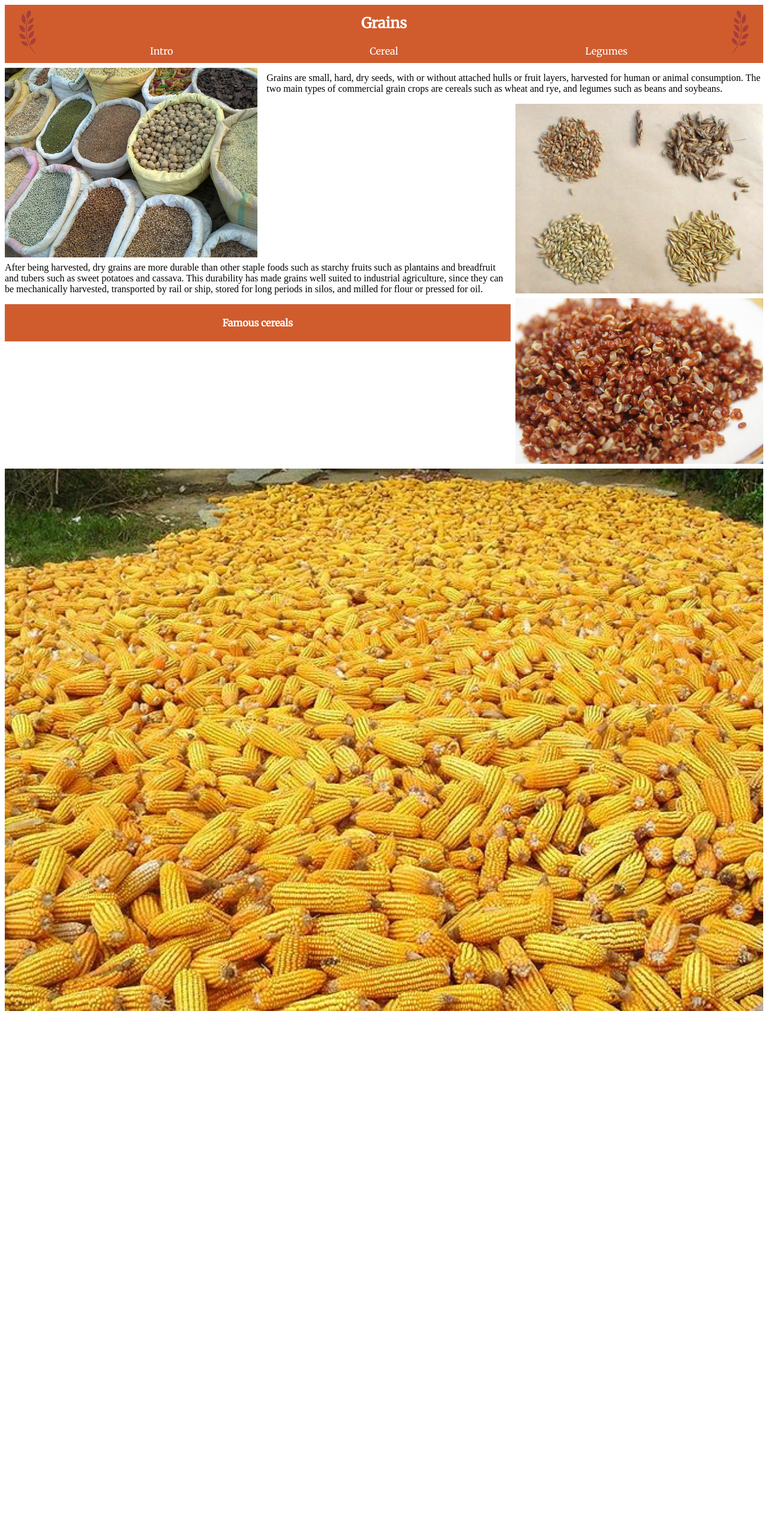
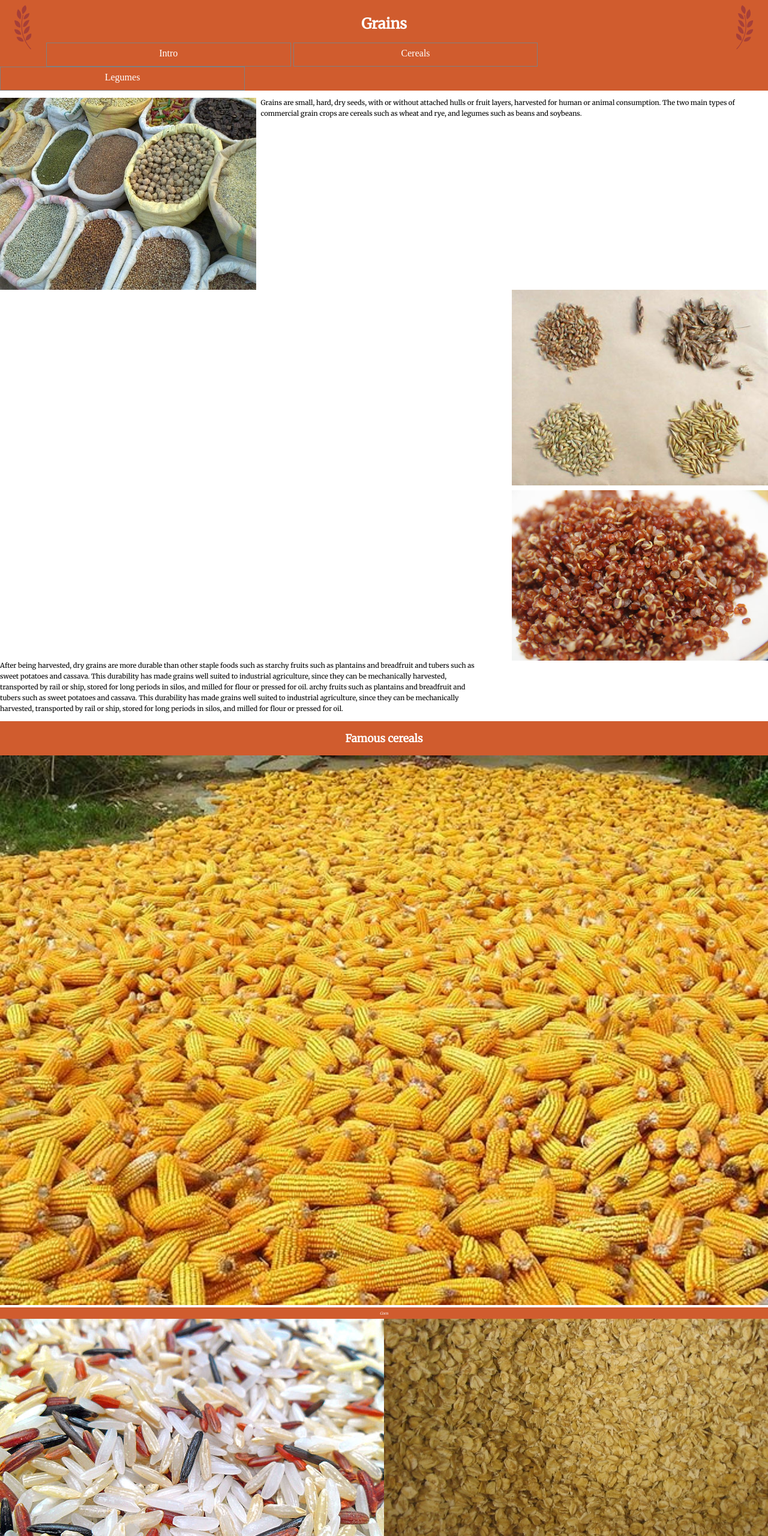
Before and after one commit to zhimmat/dsn1674-assignment-5, a plain HTML site: page Index.html in a window 1280 px wide. Shown: the top 2560 px of the page at 60% size. Before the commit the page ends 1697 px from the top, so only its background shows below. Drawn offline with Linux system fonts and the light colour scheme.

Commit message:
added new images, worked on their padding and text

```diff
--- a/Index.html
+++ b/Index.html
@@ -2,11 +2,12 @@
 <html lang="en-ca">
 <head>
   <meta charset="utf-8">
-  <title>dsn1674-assignment-5</title>
+  <title>Grains</title>
   <meta name="viewport" content="width=device-width, initial-scale=1">
   <link href="css/main.css" rel="stylesheet">
   <link href='http://fonts.googleapis.com/css?family=Merriweather' rel='stylesheet' type='text/css'>
 </head>
+
 <body>
 
   <header>
@@ -19,22 +20,70 @@
   <nav>
     <ol>
       <li> <a href="#">Intro</a></li>
-      <li> <a href="#">Cereal</a></li>
+      <li> <a href="#">Cereals</a></li>
       <li> <a href="#">Legumes</a></li>
     </ol>
   </nav>
 </header>
 
-  <img class="grains" src="images/grains.jpg" alt="">
+  <img class="grains"src="images/grains.jpg" alt="gain some grains">
 
-  <p>Grains are small, hard, dry seeds, with or without attached hulls or fruit layers, harvested for human or animal consumption. The two main types of commercial grain crops are cereals such as wheat and rye, and legumes such as beans and soybeans.</p>
 
-  <img class="cereals" src="images/cereals.jpg" alt="">
-  <img class="quinoa" src="images/quinoa.jpg" alt="">
+<p>Grains are small, hard, dry seeds, with or without attached hulls or fruit layers, harvested for human or animal consumption. The two main types of commercial grain crops are cereals such as wheat and rye, and legumes such as beans and soybeans.
 
-  <p class="p2">After being harvested, dry grains are more durable than other staple foods such as starchy fruits such as plantains and breadfruit and tubers such as sweet potatoes and cassava. This durability has made grains well suited to industrial agriculture, since they can be mechanically harvested, transported by rail or ship, stored for long periods in silos, and milled for flour or pressed for oil.</p>
 
-  <div>
-      <h2>Famous cereals</h2>
-  </div>
-  <img class="corn" src="images/corn.jpg" alt="">
+<div>
+  <main>
+  <img class='cereal' src="images/cereals.jpg" alt="cereal">
+</main>
+
+<main>
+  <img class="quinoa" src="images/quinoa.jpg" alt="quinoa">
+</main>
+</div>
+
+<p class="p2">After being harvested, dry grains are more durable than other staple foods such as starchy fruits such as plantains and breadfruit and tubers such as sweet potatoes and cassava. This durability has made grains well suited to industrial agriculture, since they can be mechanically harvested, transported by rail or ship, stored for long periods in silos, and milled for flour or pressed for oil.
+archy fruits such as plantains and breadfruit and tubers such as sweet potatoes and cassava. This durability has made grains well suited to industrial agriculture, since they can be mechanically harvested, transported by rail or ship, stored for long periods in silos, and milled for flour or pressed for oil.
+</p>
+
+<h2>Famous cereals</h2>
+
+<div>
+  <main>
+  <figure>
+    <img class='corn' src="images/corn.jpg" alt="corn">
+    <figcaption>Corn</figcaption>
+  </figure>
+  </main>
+
+  <aside>
+    <figure>
+      <img class='Rice' src="images/rice.jpg" alt="rice">
+      <figcaption>Rice</figcaption>
+    </figure>
+  </aside>
+
+  <aside>
+    <figure>
+      <img class='Oats' src="images/oats.jpg" alt="oats">
+      <figcaption>Oats</figcaption>
+    </figure>
+  </aside>
+</div>
+
+
+<h3>Famous legumes</h3>
+
+<img class='peanuts' src="images/peanuts.jpg" alt="peanuts">
+<img class="inset clear-it" src="images/beans.jpg" alt="beans">
+<img class="inset clear-it" src="images/lentils.jpg" alt="lentils">
+
+<p class= 'pbl'>Peanuts — first cultivated in the valleys of Paraguay</p>
+<p class= 'pbl'>Beans — a summer crop that needs warm temperatures</p>
+<p class= 'pbl'>Lentils — an edible pulse from a bushy annual plant</p>
+
+
+<footer>© Grains.</footer>
+
+</body>
+</html>
--- a/css/main.css
+++ b/css/main.css
@@ -8,12 +8,48 @@ ALWAYS PUT ONTOP OF EVERY CSS
 }*/
 
 html {
+background-color: white;
   box-sizing: border-box;
 }
-
-*, *::before, *::after {
+*,*::before, **::after{
   box-sizing: inherit;
 }
+
+header {
+  padding: .01em;
+  margin: 0em;
+  background-color: #d05c2e;
+  width: 100%;
+}
+
+h1 {
+  font-family: 'merriweather', serif;
+  font-size: 1.5em;
+  text-align: center;
+  color: white;
+  margin-top: 1em;
+  padding: 0em;
+}
+
+h2 {
+  background-color: #d05c2e;
+  text-align: center;
+  color: white;
+  font-family: 'merriweather', serif;
+  font-size: 1.1em;
+  padding: 1em;
+  margin: 0;
+}
+
+h3 {
+  text-align: center;
+  color: black;
+  font-family: 'merriweather', serif;
+  font-size: 1.1em;
+  padding: 0em 2em;
+  margin: .7em;
+}
+
 
 .grain-1 {
   float: left;
@@ -27,102 +63,164 @@ html {
   padding: 0.5em 0em 0em 0em;
 }
 
-.grains {
-  float: left;
-  width: 33.33%;
-  margin-right: 15px;
-  padding: 0.5em 0em 0.5em 0em;
+
+li {
+  display: inline-block;
+  color: white;
+  background-color: #d05c2e;
+  margin: 0em;
+  padding: 0em;
 }
 
-.cereals {
-  float: right;
-  width: 33.33%;
-  clear: right;
-  padding: 0em 0em 0.5em 0.5em;
+nav li{
+float: center;
+width: 31.7%;
+color: white;
+border: grey solid 1px;
+margin: 0em;
+text-align: center;
+display: inline-block;
+text-decoration: none;
 }
 
-.quinoa {
-  float:right;
-  width: 33.33%;
-  clear: right;
-  padding: 0em 0em 0.5em 0.5em
-}
-
-.p2 {
-  clear: left;
-}
-
- div {
-   background-color: #d05c2e ;
-   overflow: hidden;
- }
-
- nav {
-   background-color: #d05c2e;
-   text-align: center;
- }
-
- nav ol {
-   list-style-type: none;
-   margin: 0;
-   padding: 0;
-   overflow: hidden;
-
- }
-
- nav a {
-   display: inline-block;
+nav a{
+  display: block;
   padding: 0.5em 0.75em 0.75em;
 margin: 0px;
 background-color: #d05c2e;
 color: #fff;
 text-decoration: none;
-   border: 1px;
 }
 
 nav a:hover {
   background-color: #a93f35;
 }
 
- nav li {
-   font-weight: normal;
-   font-color: #fff;
-   font-size: 1rem;
-   font-style: normal;
-   font-family: 'Merriweather';
-   line-height: 1;
-   float: left;
-   width: 33.333%;
+ol {
+  margin: 0em;
+  padding: 0;
 }
 
-h1 {
-  color: #fff;
-  font-size: 1.5em;
-  text-align: center;
-  background-color: #d05c2e;
-  display: block;
-  padding: 15px;
-  margin: 0;
-  font-family: 'Merriweather';
+p {
+  font-family: 'Merriweather', serif;
+  font-size: .7rem;
+  line-height: 1.6em;
 }
 
+.peanuts {
+  width: 25%;
+  float: left;
+  padding: 0. 5em;
+  margin-right: .5em;
+  margin-bottom: 1em;
+}
+
+.beans {
+  width: 25%;
+  float: left;
+  margin-right: .5em;
+  margin-bottom: 1em;
+}
+
+.clear-it {
+  clear: left;
+}
+
+.grains{
+  float: left;
+  float: left;
+  width: 22%;
+  margin-top: 0.7em;
+  margin-right: 0.5em;
+  margin-bottom: 0em;
+  width: 33.33%;
+}
+
+.inset{
+  float: left;
+  width: 25%;
+  padding: 0. 5em;
+  margin-right: .5em;
+  margin-bottom: 1em;
+}
+
+.cereal{
+  width: 33.33%;
+  float: right;
+}
+
+.quinoa{
+  width: 33.33%;
+  float: right;
+  margin-top: .5em;
+}
+
+.clear-it{
+  clear: left;
+
+}
+
+footer{
+  background-color: #d05c2e;
+  text-align: center;
+  padding: 1.5em;
+  margin: 6em 0em 0em 0em;
+  font-family: 'Merriweather', serif;
+  font-size: .5em;
+  color: white;
+}
+
+figcaption{
+  background-color: #d05c2e;
+  color: white;
+  text-align: center;
+  margin: 0em;
+  padding: 1.1em;
+  font-style: italic;
+  font-family: 'merriweather', serif;
+  font-size: .3em;
+}
+
+figure {
+  width: 100%;
+  margin: 0em;
+  padding: 0em;
+}
+
+img {
+  width: 100%;
+  margin: 0em;
+  padding: 0em;
+}
 
 main {
-   background-color: #d05c2e;
   float: left;
-   /*width: calc(75% - 2em);*/
-   width: 75%;
-   padding: 1em;
+  padding: 0em;
+  margin: 0em;
+  width: 100%;
 }
 
-h2 {
-  color: #fff;
-  text-align: center;
-  font-family: 'Merriweather';
-  font-size: 1em;
-  padding: .5em .5em;
+aside {
+  float: left;
+  width: 50%;
+  padding:0em;
+  margin: 0em;
 }
 
-.corn{
-  width: 100%
+.p2 {
+  clear: both;
+  width: 63%;
+  padding-top: -200em;
 }
+
+.pbl {
+  font-style: italic;
+  font-size: .6em;
+  line-height: 7em;
+  margin: 0;
+  padding: 0;
+}
+
+body {
+  margin: 0em;
+}
```
Lines whose indentation alone changed are shown as unchanged.
